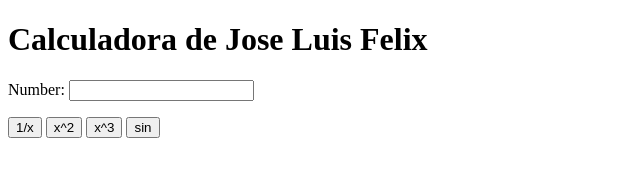
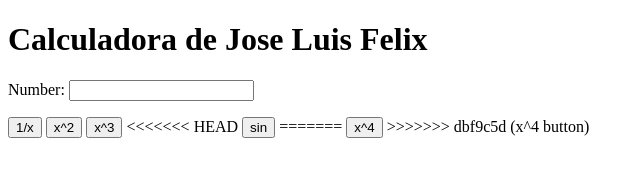
Before and after one commit to pperezgarcia123/my_calculator_2, a plain HTML site: page index.html in a window 1280 px wide. Shown: the whole page, without its empty margins (0-644 px from the left). Drawn offline with Linux system fonts and the light colour scheme.

Commit message:
x^4 button

```diff
--- a/index.html
+++ b/index.html
@@ -12,13 +12,18 @@
 			<button onclick="inverse()"> 1/x </button>
 			<button onclick="square()"> x^2 </button>
 			<button onclick="cube()"> x^3 </button>
+<<<<<<< HEAD
 			<button onclick="sine()"> sin </button>
+=======
+			<button onclick="power_4()"> x^4</button>
+>>>>>>> dbf9c5d (x^4 button)
 		</p>
 		<script type="text/javascript">
 			function cube() {
 				var num = document.getElementById("n1");
 				num.value = Math.pow(num.value, 3);
 			}
+<<<<<<< HEAD
 <<<<<<< HEAD
 			function square() {
 				var num = document.getElementById("n1");
@@ -32,6 +37,11 @@
 				var num = document.getElementById("n1");
 				num.value = Math.sin(num.value);
 >>>>>>> 9f9be3f (sin(x) button)
+=======
+			function power_4() {
+				var num = document.getElementById("n1");
+				num.value = Math.pow(num.value, 4);
+>>>>>>> dbf9c5d (x^4 button)
 			}
 		</script>
 	</body>
```
